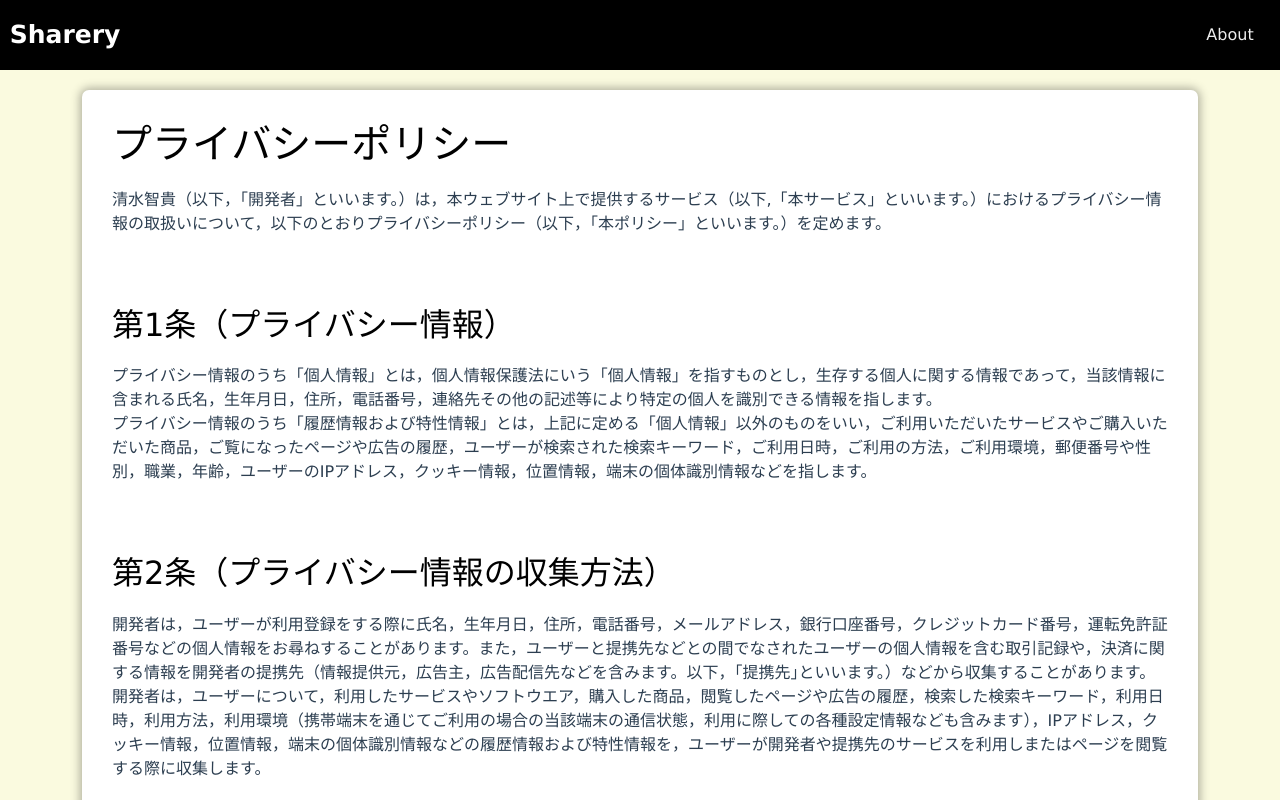
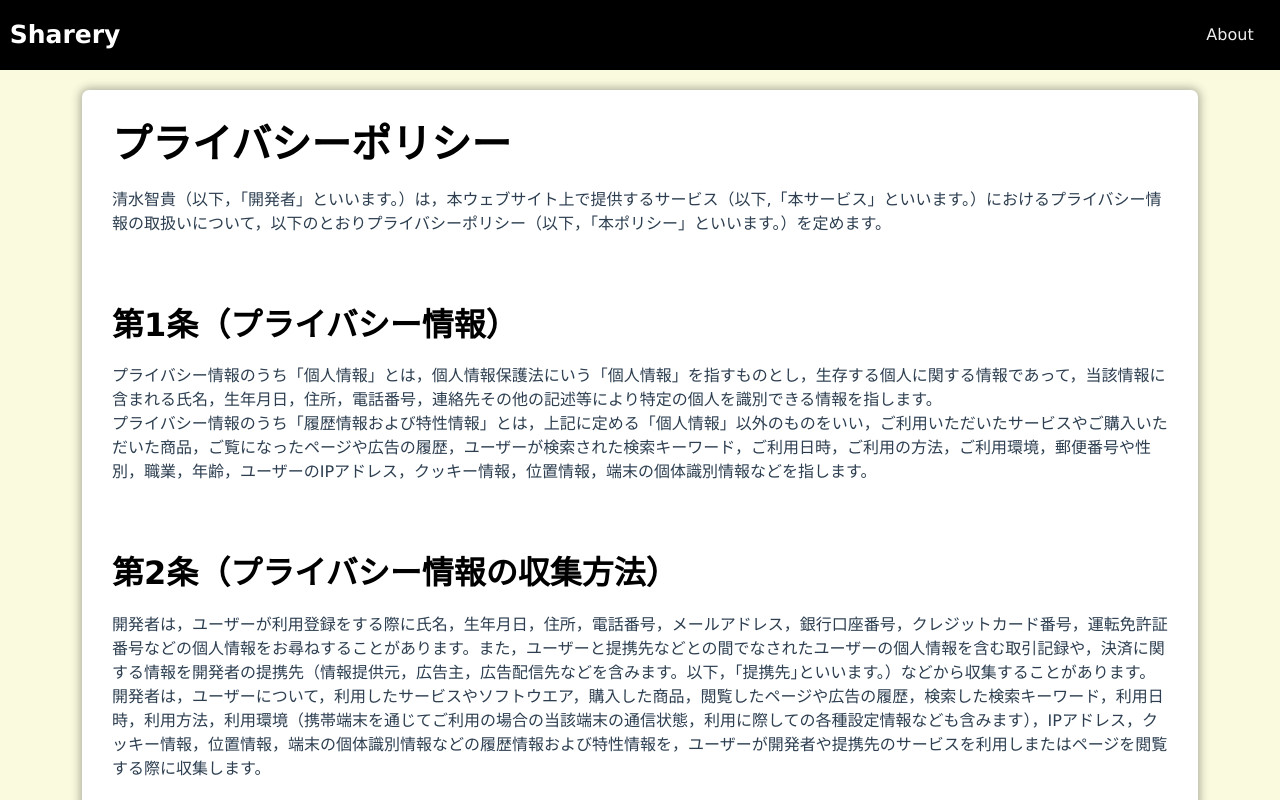
Before and after one commit to tomotakashimizu/sharery-website-vue, a Vue app: page /privacy-policy in a window 1280 px wide. Shown: the top 800 px of the page. Built offline with nearby package versions, Linux system fonts and the light colour scheme.

Commit message:
[update] 利用規約とプライバシーポリシーのタイトルを太字に変更

```diff
--- a/src/views/PrivacyPolicy.vue
+++ b/src/views/PrivacyPolicy.vue
@@ -146,11 +146,13 @@ export default {
 h1 {
   color: #000;
   margin-bottom: 20px;
+  font-weight: bold;
 }
 h2 {
   color: #000;
   margin-top: 70px;
   margin-bottom: 20px;
+  font-weight: bold;
 }
 
 .text-section {
--- a/src/views/TermsOfService.vue
+++ b/src/views/TermsOfService.vue
@@ -233,11 +233,13 @@ export default {
 h1 {
   color: #000;
   margin-bottom: 20px;
+  font-weight: bold;
 }
 h2 {
   color: #000;
   margin-top: 70px;
   margin-bottom: 20px;
+  font-weight: bold;
 }
 
 .text-section {
```
